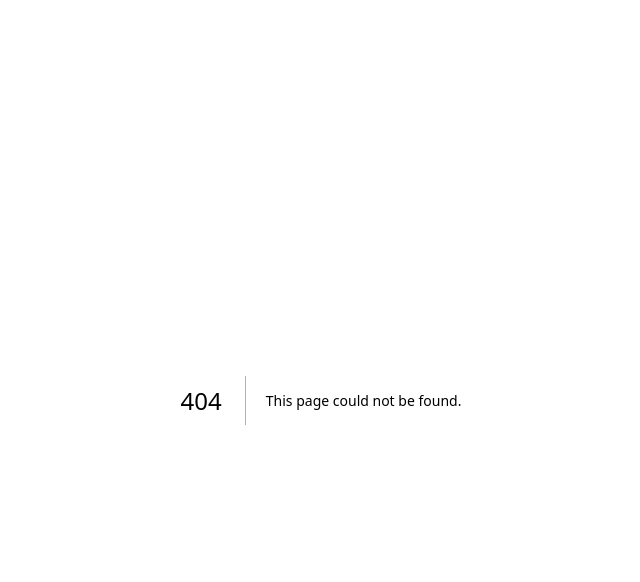
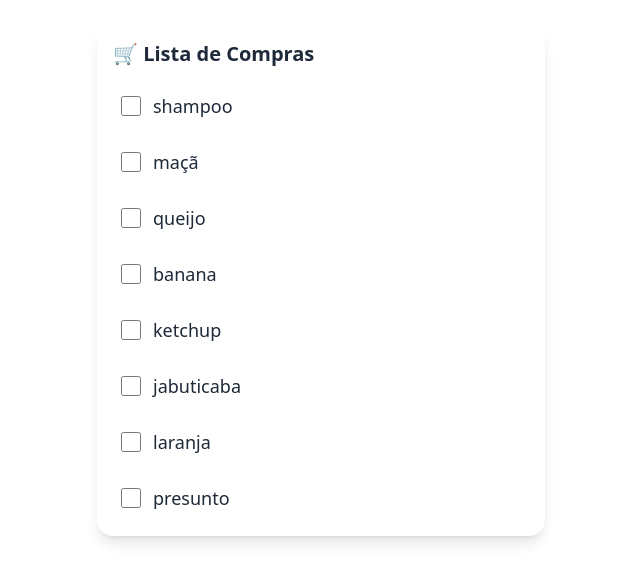
Before and after one commit to Joziberto-Alves/introducao-nextjs, a Next.js app in the folder introducao-nextjs/: page /shop-list in a window 1280 px wide. Before the commit this address had no page. Shown: the top 582 px of the page, without its empty margins (319-959 px from the left). Built offline with nearby package versions, Linux system fonts and the light colour scheme.

Commit message:
atividade lista de compras

```diff
--- /dev/null
+++ b/introducao-nextjs/src/app/shop-list/page.tsx
@@ -0,0 +1,43 @@
+import ListaDeCompras from "@/componentes/ListaDeCompras";
+const lista = [
+    {
+        item: 'shampoo' ,
+        comprado: false
+    },
+    {
+        item: 'maçã' ,
+        comprado: false
+    },
+    {
+        item: 'queijo' ,
+        comprado: false
+    },
+    {
+        item: 'banana' ,
+        comprado: false
+    },
+    {
+        item: 'ketchup' ,
+        comprado: false
+    },
+    {
+        item: 'jabuticaba' ,
+        comprado: false
+    },
+    {
+        item: 'laranja' ,
+        comprado: false
+    },
+    {
+        item: 'presunto' ,
+        comprado: false
+    },
+
+]
+export default function ShopListPage() {
+    return (
+        <div>
+            <ListaDeCompras lista={lista} />
+        </div>
+    );
+}
--- /dev/null
+++ b/introducao-nextjs/src/componentes/ListaDeCompras.tsx
@@ -0,0 +1,49 @@
+'use client'
+
+import { useState } from "react"
+
+type ListaProps = {
+    item: string
+    comprado?: boolean
+}
+
+export default function ListaDeCompras({ lista }: { lista: ListaProps[] }) {
+    const [itens, setItens] = useState(lista)
+
+    const handleToggle = (index: number) => {
+        setItens(prev =>
+            prev.map((item, i) =>
+                i === index ? { ...item, comprado: !item.comprado } : item
+            )
+        )
+    }
+
+    return (
+        <div className="max-w-md mx-auto mt-6 p-4 bg-white shadow-lg rounded-2xl">
+            <h2 className="text-xl font-bold mb-4 text-gray-800">🛒 Lista de Compras</h2>
+            <ul className="space-y-3">
+                {itens.map((item, index) => (
+                    <li
+                        key={index}
+                        className="flex items-center gap-3 p-2 rounded-lg hover:bg-gray-50 transition"
+                    >
+                        <input
+                            type="checkbox"
+                            checked={item.comprado ?? false}
+                            onChange={() => handleToggle(index)}
+                            className="h-5 w-5 accent-green-600 cursor-pointer"
+                        />
+                        <span
+                            className={`text-lg ${item.comprado
+                                    ? 'line-through text-gray-400'
+                                    : 'text-gray-800'
+                                }`}
+                        >
+                            {item.item}
+                        </span>
+                    </li>
+                ))}
+            </ul>
+        </div>
+    )
+}
```
